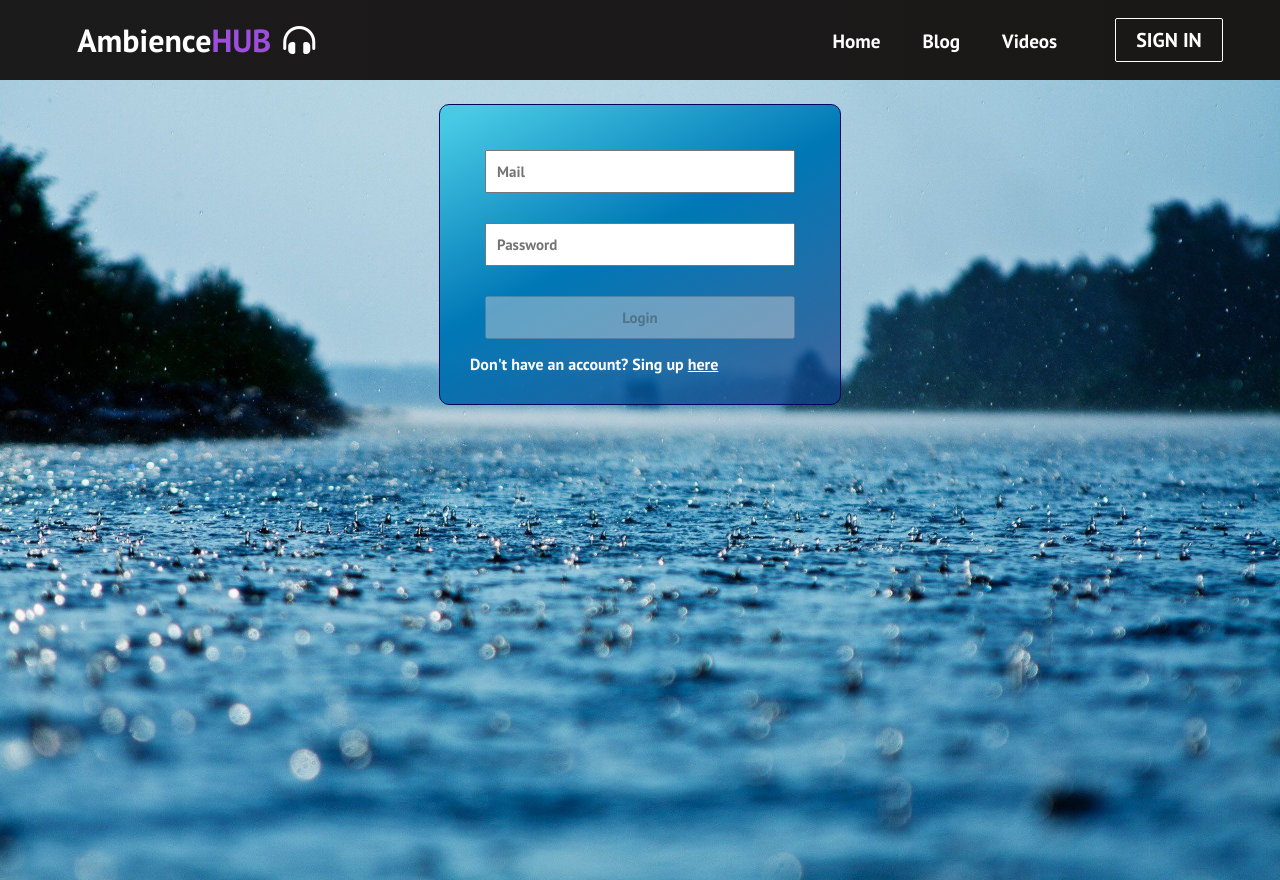
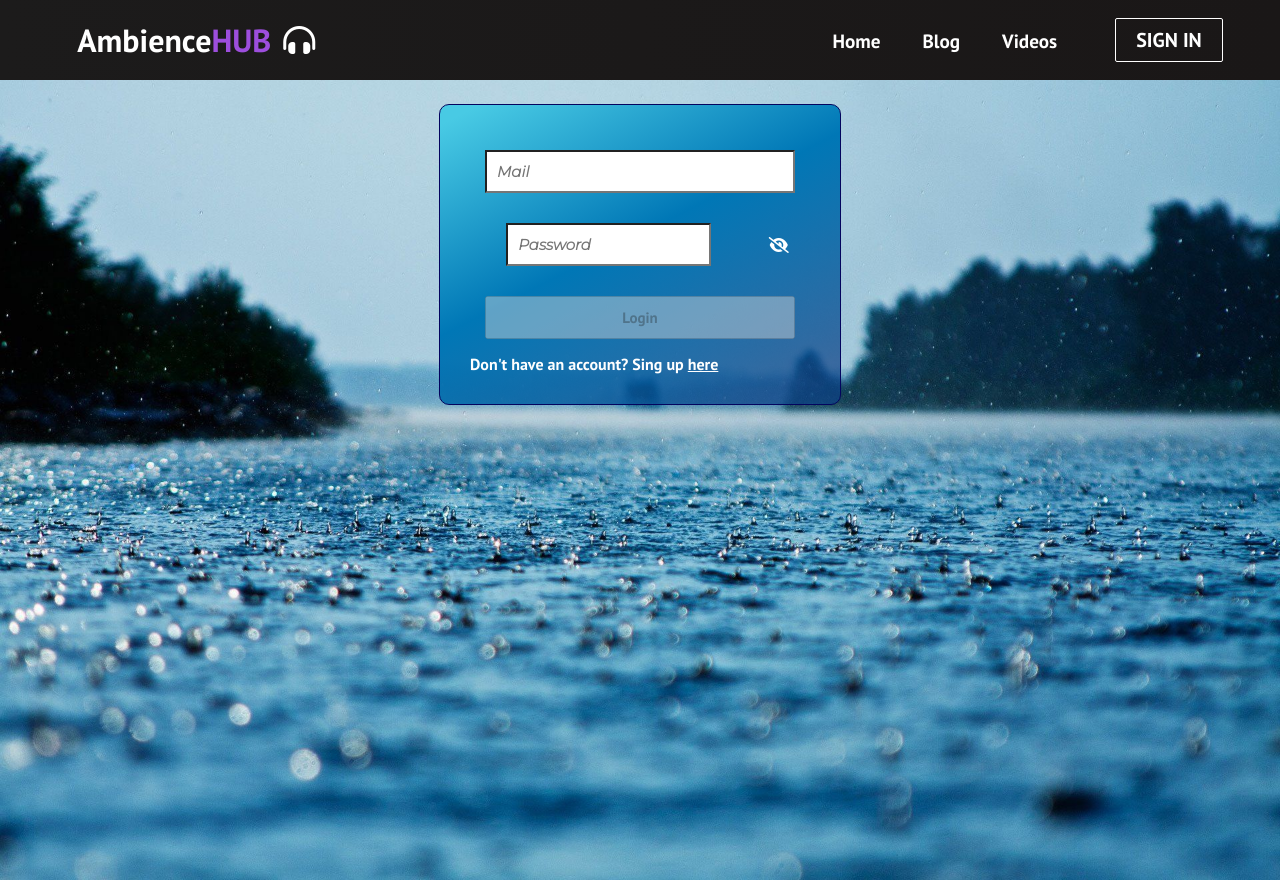
Before and after one commit to Ignacio0104/AmbienceMusicReactJS, a React (Create React App) app: page /sign-in in a window 1280 px wide. Built offline with nearby package versions, Linux system fonts and the light colour scheme.

Commit message:
login back to home OK

```diff
--- a/src/App.js
+++ b/src/App.js
@@ -12,6 +12,7 @@ import FormAdd from './components/pages/FormAdd';
 import RegisterForm from './components/RegisterForm';
 import  {firebaseApp}  from "./credentials";
 import {getAuth, onAuthStateChanged} from 'firebase/auth'
+import Login from './components/pages/Login';
 
 const auth = getAuth(firebaseApp);
 
@@ -35,7 +36,7 @@ function App() {
           <Route path='/blog' exact element={<Blog/>}/>
           <Route path='/videos-main' exact element={<Videos/>}/>
           <Route path='/add-video' exact element={<FormAdd />}/>
-          <Route path='/sign-in' exact element={<RegisterForm/>}/>
+          <Route path='/sign-in' exact element={<Login/>}/>
         </Switch>
     </Router>
     </>
--- a/src/components/FormAddVideo.js
+++ b/src/components/FormAddVideo.js
@@ -93,9 +93,7 @@ function FormAddVideo() {
         if(!nameError&&!urlError&&!labelsError&&!pictureError&&!descriptionError)
         {
             addVideo();
-            alert("Estoy aca")
             try{
-                alert("Estoy agregando")
                 await addDoc(collection(db,'videos'),{
                     name:nameText.current.value,
                     url:urlText.current.value,
--- /dev/null
+++ b/src/components/LoginForm.css
@@ -0,0 +1,65 @@
+.background-register{
+    object-fit: cover;
+    width: 100%;
+    height: 100%;
+    position: absolute;
+    z-index: -1;
+}
+
+.form-main{
+    width: 100%;
+    height: 100%;
+    position: absolute;
+}
+
+.form-add-container{
+    display: flex;
+    justify-content: center;
+    border: 1px solid #03045e;;
+    width: max-content;
+    margin: auto;
+    margin-top: 3vh;
+    border-radius: 10px;
+    background: rgb(72,202,228);
+    background: linear-gradient(153deg, rgba(72,202,228,1) 4%, rgba(0,119,182,1) 46%, rgba(11,65,134,0.7063200280112045) 91%);
+    color: #fff;
+}
+
+.form-login{
+    display: flex;
+    flex-direction: column;
+    padding: 30px;
+    width: 400px;
+}
+
+.form-login p{
+    font-family: 'Montserrat', sans-serif;
+    color: tomato;
+}
+
+.form-login input{
+    padding: 5px;
+    font-family: 'Montserrat', sans-serif;
+    background-color: #fff;
+    font-weight: bold;
+    margin: 15px;
+    padding: 10px;
+    font-size: 15px;
+}
+
+.form-login button{
+    margin: 15px;
+    padding: 10px;
+    font-size: 15px;
+}
+
+.click-text{
+    text-decoration: underline;
+    cursor: pointer;
+}
+
+.password-container{
+    display: flex;
+    align-items: center;
+    justify-content: space-around;
+}
--- /dev/null
+++ b/src/components/LoginForm.js
@@ -0,0 +1,91 @@
+import React, { useEffect, useRef, useState } from 'react'
+import { useNavigate } from 'react-router-dom'
+import { useDispatch } from '../store/StoreProvider';
+import "./LoginForm.css"
+
+import  {firebaseApp}  from "../credentials";
+import {getAuth, signInWithEmailAndPassword} from 'firebase/auth'
+import {getFirestore,collection,getDocs, query, where} from "firebase/firestore"
+
+const auth = getAuth(firebaseApp);
+const db = getFirestore(firebaseApp); //ADD A BASE DE DATOS
+
+function LoginForm(props) {
+    const [loginError, setLoginError] = useState(false)
+    const [passwordVisible, setPasswordVisible] = useState(false)
+    const [allowSubmit, setAllowSubmit] = useState(false);
+    const userNameText = useRef();
+    const passwordLoginText = useRef();
+
+    const history = useNavigate();
+
+  const toogleVisibility = (e)=>{
+    if(e.current.type==="text")
+    {
+        e.current.type = "password"
+        setPasswordVisible(false)
+    }else{
+        e.current.type = "text"
+        setPasswordVisible(true)
+    }
+  }
+
+    const enableButton = ()=>{
+         setAllowSubmit(true);
+    }
+
+    const buildRequest = async(userId)=>{
+        const q = query(collection(db, "users"), where("userId", "==", userId));
+        const querySnapshot = await getDocs(q);
+        querySnapshot.forEach((doc) => {
+            let user = doc._document.data.value.mapValue.fields;
+            if(user !=null)
+            {
+                localStorage.setItem("userName",user.name.stringValue);
+                localStorage.setItem("lastname",user.lastname.stringValue);
+                localStorage.setItem("dateOfBirth",user.dateOfBirth.stringValue);
+                localStorage.setItem("email",user.email.stringValue);
+                localStorage.setItem("genre",user.genre.stringValue);
+                localStorage.setItem("role",user.role.stringValue);
+                history("/");
+            }
+        })
+    }
+
+    const loginRequest = async()=>{
+        try{
+            await signInWithEmailAndPassword(auth,userNameText.current.value,passwordLoginText.current.value)
+            .then((response)=> buildRequest(response.user.uid))
+            .catch(setLoginError(false))
+        }catch(err){
+            setLoginError(true);
+            console.log(err)
+        }
+
+    }
+
+    const login = (e)=>{
+        e.preventDefault();
+        loginRequest();
+    }
+
+  return (
+    <div className='form-main'>
+    <img className='background-register' src='images/background-registerform.jpg' alt='background'></img>
+        <div className='form-add-container'>
+            <form className='form-login'>
+                <input type="text" onBlur={enableButton} ref={userNameText} placeholder="Mail"/>
+                <div className='password-container'>
+                    <input type="password" onBlur={enableButton} ref={passwordLoginText} placeholder="Password"></input>
+                    <i onClick={()=>toogleVisibility(passwordLoginText)} class={`${passwordVisible ? "fas fa-eye" : "fas fa-eye-slash" }`}></i>
+                </div>
+                <p> {loginError && "Please verify information. Username and/or password are wrong"}</p>
+                <button type='submit' disabled={allowSubmit ? false : true} onClick={login}> Login </button>
+                <h4> Don't have an account? Sing up <span className="click-text" onClick={()=>props.changeRegister(true)}>here</span></h4>
+            </form>
+        </div>
+    </div>
+  )
+}
+
+export default LoginForm
--- a/src/components/RegisterForm.css
+++ b/src/components/RegisterForm.css
@@ -36,7 +36,7 @@
 .form-add input, textarea{
     padding: 5px;
     font-family: 'Montserrat', sans-serif;
-    background-color: #f5ebe0;
+    background-color: #fff;
     font-weight: bold;
  }
 
@@ -54,30 +54,6 @@
      font-weight: bold;
  }
 
-
-.form-login{
-    display: flex;
-    flex-direction: column;
-    padding: 30px;
-    width: 400px;
-}
-
-.form-login input{
-    margin: 15px;
-    padding: 10px;
-    font-size: 15px;
-}
-
-.form-login button{
-    margin: 15px;
-    padding: 10px;
-    font-size: 15px;
-}
-
-.click-text{
-    text-decoration: underline;
-    cursor: pointer;
-}
 
 .labels-container{
     grid-column: 1/3;
--- a/src/components/RegisterForm.js
+++ b/src/components/RegisterForm.js
@@ -3,14 +3,13 @@ import { useDispatch } from '../store/StoreProvider';
 import "./RegisterForm.css"
 
 import  {firebaseApp}  from "../credentials";
-import {createUserWithEmailAndPassword, getAuth, signInWithEmailAndPassword, signOut} from 'firebase/auth'
-import {getFirestore,collection,addDoc,getDocs,doc,deleteDoc,getDoc,setDoc, query, where} from "firebase/firestore"
+import {createUserWithEmailAndPassword, getAuth} from 'firebase/auth'
+import {getFirestore,collection,addDoc} from "firebase/firestore"
 
 const auth = getAuth(firebaseApp);
 const db = getFirestore(firebaseApp); //ADD A BASE DE DATOS
 
-function RegisterForm() {
-    const [register, setRegister] = useState(false)
+function RegisterForm(props) {
     const [passwordOneVisible, setPasswordOneVisible] = useState(false)
     const [passwordTwoVisible, setPasswordTwoVisible] = useState(false)
     const [nameError, setNameError] = useState(false);
@@ -29,8 +28,7 @@ function RegisterForm() {
     const passwordTwoText = useRef();
     const genreFemBtn = useRef();
     const roleCheckbox = useRef();
-    const userNameText = useRef();
-    const passwordLoginText = useRef();
+
 
   const toogleVisibility = (e)=>{
     if(e.current.type==="text")
@@ -101,31 +99,12 @@ function RegisterForm() {
     }
 
     const enableButton = ()=>{
-        if(register)
-        {
         if(nameText.current.value.length >0 && lastnameText.current.value.length>0
             && dateText.current.value.length >0 && passwordOneText.current.value.length >0)
             {
                 setAllowSubmit(true);
             }else{
                 setAllowSubmit(true);
-                }
-        }else{
-            setAllowSubmit(true);
-        }
-
-    }
-
-    const loginRequest = async()=>{
-        let retorno = await signInWithEmailAndPassword(auth,userNameText.current.value,passwordLoginText.current.value)
-        try {
-            const q = query(collection(db, "users"), where("userId", "==", retorno.user.uid));
-            const querySnapshot = await getDocs(q);
-            querySnapshot.forEach((doc) => {
-              console.log(doc.id, " => ", doc.data());
-            });
-        } catch(error) {
-            console.log(error)
             }
     }
 
@@ -154,17 +133,13 @@ function RegisterForm() {
 
     const validateFields = (e)=>{
         e.preventDefault();
-        if(register)
-        {
         validateName();
         validateLastname();
         validateEmail();
         validateDate();
         validateEmail();
         submitRequest();
-        }else{
-            loginRequest();
-        }
+
 
     }
 
@@ -172,9 +147,6 @@ function RegisterForm() {
     <div className='form-main'>
     <img className='background-register' src='images/background-registerform.jpg' alt='background'></img>
         <div className='form-add-container'>
-        {
-            register ?
-            (
             <form className='form-add'>
                 <input type="text" onBlur={validateName} className={nameError && "error-border"} ref={nameText} placeholder="name"/>
                 <input type="text" onBlur={validateLastname} className={lastnameError && "error-border"} ref={lastnameText} placeholder="lastname"></input>
@@ -209,23 +181,9 @@ function RegisterForm() {
                     <label>Admin</label>
                     <input ref={roleCheckbox} type="checkbox"></input>
                 </div>
-
                 <button type='submit' disabled={allowSubmit ? false : true} onClick={validateFields}> Submit </button>
-                <h4> Already have an account? Sing in <span className="click-text" onClick={()=>setRegister(false)}>here</span></h4>
+                <h4> Already have an account? Sing in <span className="click-text" onClick={()=>props.changeRegister(false)}>here</span></h4>
             </form>
-            ):
-            (
-                <form className='form-login'>
-                <input type="text" onBlur={enableButton} className={nameError && "error-border"} ref={userNameText} placeholder="Mail"/>
-                <p> {nameError && "Minimun 2 characters. No numbers allow"}</p>
-                <input type="password" onBlur={enableButton} className={lastnameError && "error-border"} ref={passwordLoginText} placeholder="Password"></input>
-                <p> {lastnameError && "Minimun 3 characters. No numbers allow"}</p>
-                <button type='submit' disabled={allowSubmit ? false : true} onClick={validateFields}> Login </button>
-                <h4> Don't have an account? Sing up <span className="click-text" onClick={()=>setRegister(true)}>here</span></h4>
-            </form>
-            )
-        }
-
         </div>
     </div>
   )
--- /dev/null
+++ b/src/components/pages/Login.js
@@ -0,0 +1,22 @@
+import React, { useState } from 'react'
+import LoginForm from '../LoginForm';
+import RegisterForm from '../RegisterForm';
+
+function Login() {
+    const [register, setRegister] = useState(false);
+
+    const changeRegister = (boolean)=> setRegister(boolean)
+
+  return (
+    <div>
+      {
+        register?
+        (<RegisterForm changeRegister={changeRegister}></RegisterForm>)
+        :
+        (<LoginForm changeRegister={changeRegister}></LoginForm>)
+      }
+    </div>
+  )
+}
+
+export default Login
```
Lines whose indentation alone changed are shown as unchanged.
